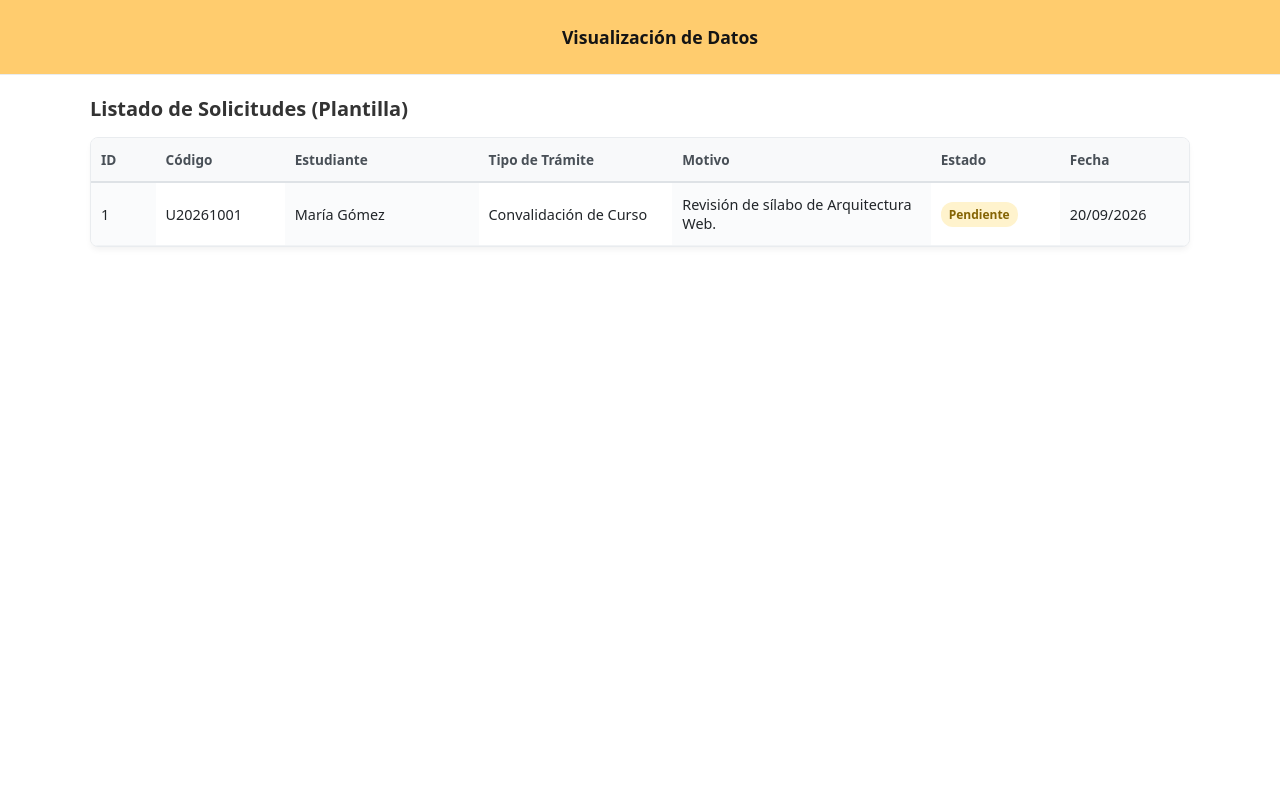
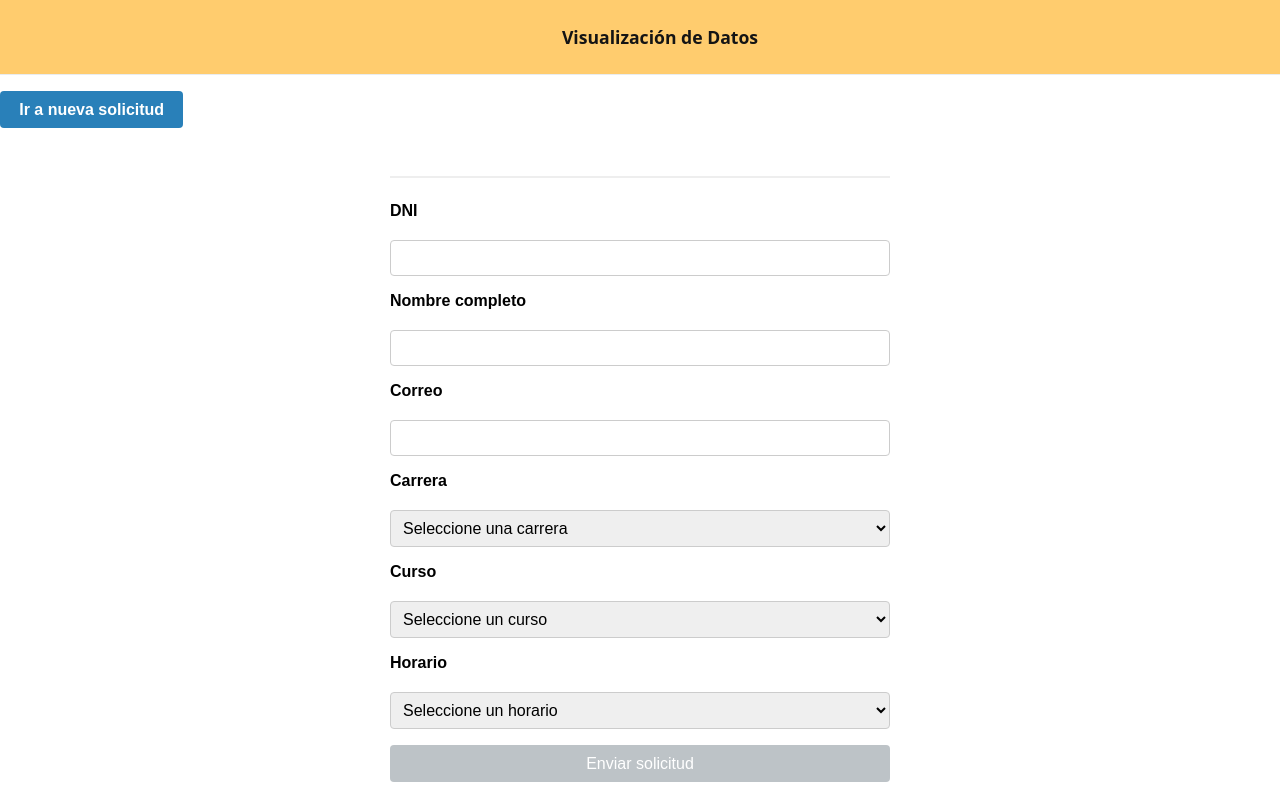
Before and after one commit to Marscience-74/proceso_aprendizaje_1, an Angular app: page /nueva-solicitud in a window 1280 px wide. Shown: the top 800 px of the page. Built offline with nearby package versions, Linux system fonts and the light colour scheme.

Commit message:
WIP: mensaje de confirmacion tras envio y ajustes de navegacion

```diff
--- a/src/app/app.css
+++ b/src/app/app.css
@@ -0,0 +1,15 @@
+main a[routerLink] {
+  display: inline-block;
+  margin: 1rem 0;
+  padding: 0.6rem 1.2rem;
+  background-color: #2980b9;
+  color: white;
+  text-decoration: none;
+  border-radius: 4px;
+  font-family: sans-serif;
+  font-weight: bold;
+}
+
+main a[routerLink]:hover {
+  background-color: #1f618d;
+}
--- a/src/app/app.html
+++ b/src/app/app.html
@@ -1,6 +1,7 @@
 <main>
   <app-header></app-header>
+  <a routerLink="/nueva-solicitud">Ir a nueva solicitud</a>
+  <router-outlet></router-outlet>
   <app-data></app-data>
-  <router-outlet></router-outlet>
   <app-footer></app-footer>
 </main>
--- a/src/app/app.routes.ts
+++ b/src/app/app.routes.ts
@@ -3,5 +3,4 @@ import { FormularioSolicitud } from './solicitudes/formulario-solicitud/formular
 
 export const routes: Routes = [
   { path: 'nueva-solicitud', component: FormularioSolicitud },
-  { path: '', redirectTo: 'nueva-solicitud', pathMatch: 'full' },
 ];
--- a/src/app/app.ts
+++ b/src/app/app.ts
@@ -1,12 +1,12 @@
 import { Component, signal } from '@angular/core';
-import { RouterOutlet } from '@angular/router';
+import { RouterOutlet, RouterLink } from '@angular/router';
 import { Header } from './components/header/header';
 import { Footer } from './components/footer/footer';
 import { ControlFlow } from './components/control-flow/control-flow';
 import { Data } from './components/data/data';
 
 @Component({
-  imports: [RouterOutlet, Header, Footer, ControlFlow, Data],
+  imports: [RouterOutlet, RouterLink, Header, Footer, ControlFlow, Data],
   selector: 'app-root',
   styleUrl: './app.css',
   templateUrl: './app.html',
--- a/src/app/solicitudes/formulario-solicitud/formulario-solicitud.html
+++ b/src/app/solicitudes/formulario-solicitud/formulario-solicitud.html
@@ -44,3 +44,7 @@
   <button type="submit" [disabled]="formSolicitud.invalid">Enviar solicitud</button>
 
 </form>
+
+<div *ngIf="solicitudEnviada">
+  ✅ Solicitud enviada correctamente.
+</div>
--- a/src/app/solicitudes/formulario-solicitud/formulario-solicitud.ts
+++ b/src/app/solicitudes/formulario-solicitud/formulario-solicitud.ts
@@ -11,6 +11,7 @@ import { SolicitudAcademica } from '../../models/solicitudes';
 })
 export class FormularioSolicitud implements OnInit {
   formSolicitud!: FormGroup;
+  solicitudEnviada = false; // controla si mostrar el mensaje de éxito
 
   constructor(private fb: FormBuilder) {}
 
@@ -40,6 +41,9 @@ onSubmit(): void {
       };
 
       console.log('Solicitud enviada:', solicitud);
+
+      this.formSolicitud.reset(); // limpia todos los campos
+      this.solicitudEnviada = true; // activa el mensaje de éxito
     }
   }
 }
```
Lines whose indentation alone changed are shown as unchanged.
